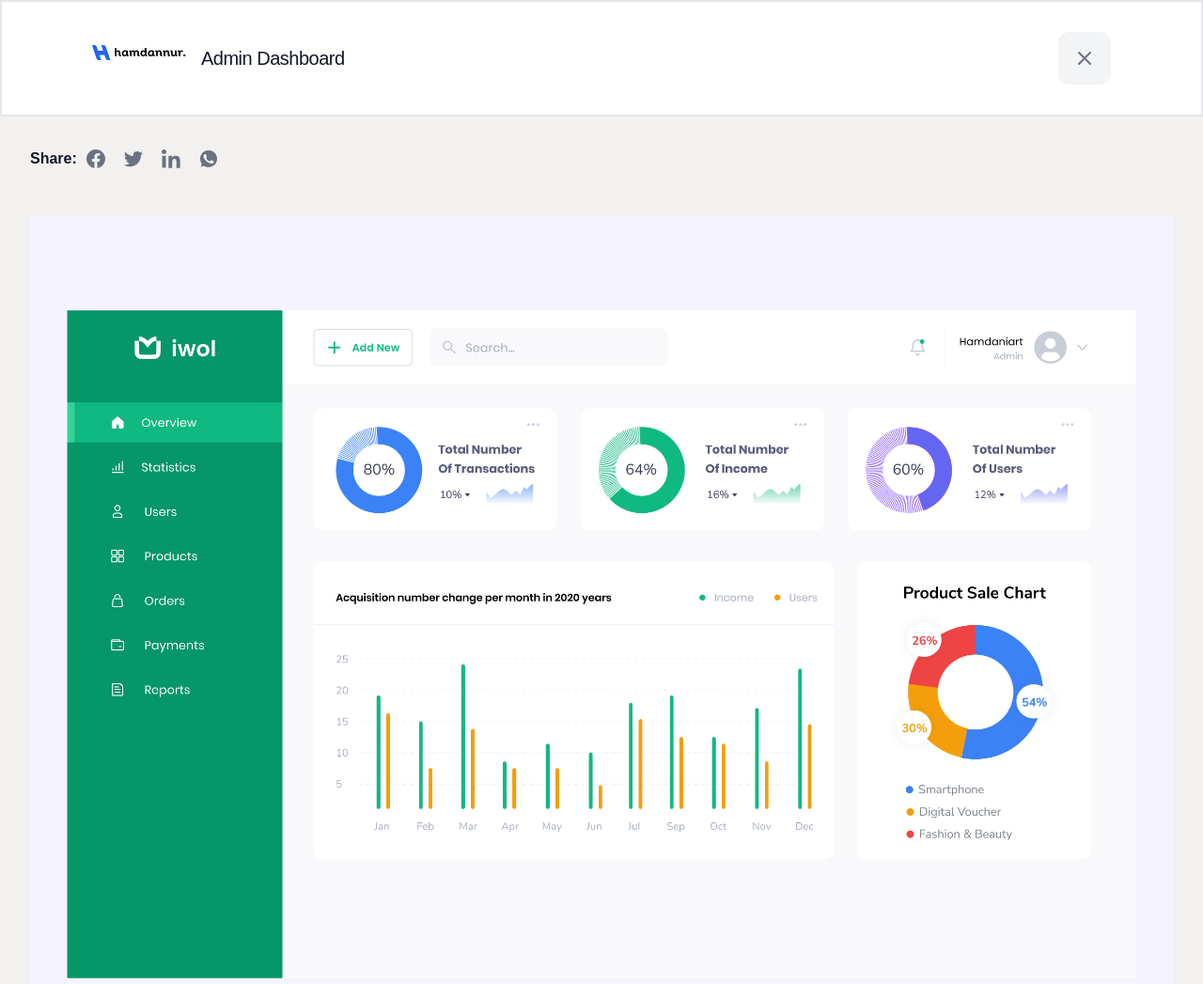
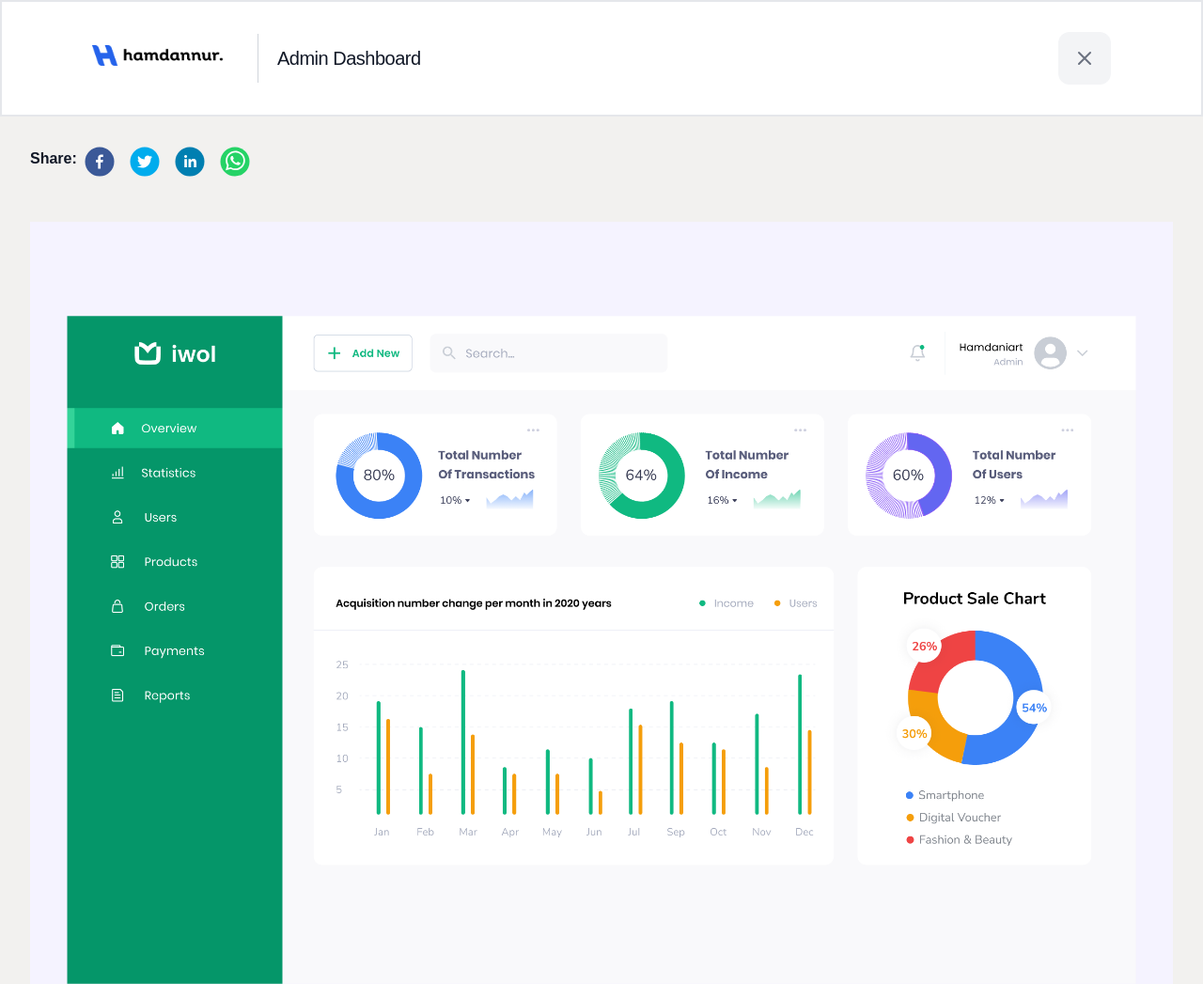
Before and after one commit to hamdannurachid/gatsby-starter-blog-portfolio, a Gatsby site: page /gallery/admin-dashboard in a window 1280 px wide. Shown: the top 1047 px of the page at 94% size. Built offline with nearby package versions, Linux system fonts and the light colour scheme; Gatsby itself is replaced by a stand-in of ours; some packages are replaced by stand-ins of ours; a web font is replaced by a local one.

Commit message:
share icon

```diff
--- a/src/components/Share.js
+++ b/src/components/Share.js
@@ -10,36 +10,49 @@ import {
     RedditShareButton,
 } from 'react-share';
 
-
+import {
+    EmailIcon,
+    FacebookIcon,
+    FacebookMessengerIcon,
+    HatenaIcon,
+    InstapaperIcon,
+    LineIcon,
+    LinkedinIcon,
+    LivejournalIcon,
+    MailruIcon,
+    OKIcon,
+    PinterestIcon,
+    PocketIcon,
+    RedditIcon,
+    TelegramIcon,
+    TumblrIcon,
+    TwitterIcon,
+    ViberIcon,
+    VKIcon,
+    WeiboIcon,
+    WhatsappIcon,
+    WorkplaceIcon
+} from "react-share";
 
 const Share = ({ socialConfig }) => (
     <div className="post-social flex space-x-4 text-gray-500">
+
         <FacebookShareButton url={socialConfig.config.url} className="button outline-1 is-rounded facebook" >
-            <span className="sr-only">Facebook</span>
-            <svg className="h-6 w-6" fill="currentColor" viewBox="0 0 24 24" aria-hidden="true">
-                <path fill-rule="evenodd" d="M22 12c0-5.523-4.477-10-10-10S2 6.477 2 12c0 4.991 3.657 9.128 8.438 9.878v-6.987h-2.54V12h2.54V9.797c0-2.506 1.492-3.89 3.777-3.89 1.094 0 2.238.195 2.238.195v2.46h-1.26c-1.243 0-1.63.771-1.63 1.562V12h2.773l-.443 2.89h-2.33v6.988C18.343 21.128 22 16.991 22 12z" clip-rule="evenodd" />
-            </svg>
+            <FacebookIcon size={32} round={true} bgStyle={{ fill: '' }} />
+
         </FacebookShareButton>
         <TwitterShareButton url={socialConfig.config.url} className="button outline-1 is-rounded facebook" >
-            <span className="sr-only">Twitter</span>
-            <svg className="h-6 w-6" fill="currentColor" viewBox="0 0 24 24" aria-hidden="true">
-                <path d="M8.29 20.251c7.547 0 11.675-6.253 11.675-11.675 0-.178 0-.355-.012-.53A8.348 8.348 0 0022 5.92a8.19 8.19 0 01-2.357.646 4.118 4.118 0 001.804-2.27 8.224 8.224 0 01-2.605.996 4.107 4.107 0 00-6.993 3.743 11.65 11.65 0 01-8.457-4.287 4.106 4.106 0 001.27 5.477A4.072 4.072 0 012.8 9.713v.052a4.105 4.105 0 003.292 4.022 4.095 4.095 0 01-1.853.07 4.108 4.108 0 003.834 2.85A8.233 8.233 0 012 18.407a11.616 11.616 0 006.29 1.84" />
-            </svg>
+            <TwitterIcon size={32} round={true} />
+
         </TwitterShareButton>
 
         <LinkedinShareButton url={socialConfig.config.url} className="button outline-1 is-rounded linkedin" title={socialConfig.config.title} >
-            <span className="sr-only">LinkedIn</span>
-            <svg className="h-6 w-6" fill="currentColor" viewBox="0 0 24 24" aria-hidden="true">
-                <path fill-rule="evenodd" clip-rule="evenodd" d="M9.30512 8.85279H12.9572V10.6719C13.4833 9.62569 14.8324 8.68563 16.859 8.68563C20.7441 8.68563 21.6665 10.7683 21.6665 14.5895V21.6665H17.7332V15.4598C17.7332 13.2837 17.2071 12.0565 15.8678 12.0565C14.0103 12.0565 13.2384 13.379 13.2384 15.4588V21.6665H9.30512V8.85279V8.85279ZM2.5605 21.4993H6.4938V8.68563H2.5605V21.4993V21.4993ZM7.05724 4.50748C7.05739 4.83716 6.992 5.16359 6.86489 5.46778C6.73778 5.77198 6.55147 6.04787 6.3168 6.27943C5.84126 6.75204 5.19759 7.01658 4.52715 7.01496C3.85788 7.01451 3.2157 6.75064 2.73946 6.28042C2.50564 6.04807 2.31996 5.77186 2.19307 5.46763C2.06618 5.1634 2.00057 4.83711 2 4.50748C2 3.84177 2.2655 3.20457 2.74044 2.73454C3.21626 2.26369 3.85872 1.99971 4.52813 2C5.19876 2 5.84185 2.26451 6.3168 2.73454C6.79076 3.20457 7.05724 3.84177 7.05724 4.50748Z" />
-            </svg>
+            <LinkedinIcon size={32} round={true} />
+
         </LinkedinShareButton>
         <WhatsappShareButton url={socialConfig.config.url} className="button outline-1 is-rounded whatsapp" title={socialConfig.config.title} >
 
-            <span className="sr-only">WhatsApp</span>
-            <svg className="h-6 w-6" fill="currentColor" viewBox="0 0 24 24" aria-hidden="true">
-                <path fill-rule="evenodd" clip-rule="evenodd" d="M19.6538 7.15092C16.9613 2.99986 11.4639 1.76576 7.20066 4.34615C3.0496 6.92654 1.70331 12.5361 4.39589 16.6871L4.62028 17.0237L3.72275 20.3894L7.08847 19.4919L7.42505 19.7163C8.88353 20.5016 10.4542 20.9504 12.0249 20.9504C13.7077 20.9504 15.3906 20.5016 16.8491 19.6041C21.0001 16.9115 22.2342 11.4142 19.6538 7.15092V7.15092ZM17.2978 15.7896C16.8491 16.4628 16.2881 16.9115 15.5028 17.0237C15.054 17.0237 14.4931 17.2481 12.2493 16.3506C10.342 15.453 8.77134 13.9946 7.64943 12.3117C6.97628 11.5264 6.63971 10.5166 6.52752 9.50693C6.52752 8.60941 6.86409 7.82407 7.42505 7.26312C7.64943 7.03873 7.87381 6.92654 8.09819 6.92654H8.65915C8.88353 6.92654 9.10791 6.92654 9.2201 7.37531C9.44448 7.93626 10.0054 9.28255 10.0054 9.39474C10.1176 9.50693 10.1176 9.73131 10.0054 9.8435C10.1176 10.0679 10.0054 10.2923 9.89325 10.4045C9.78105 10.5166 9.66886 10.741 9.55667 10.8532C9.33229 10.9654 9.2201 11.1898 9.33229 11.4142C9.78105 12.0873 10.342 12.7605 10.903 13.3214C11.5761 13.8824 12.2493 14.3311 13.0346 14.6677C13.259 14.7799 13.4834 14.7799 13.5955 14.5555C13.7077 14.3311 14.2687 13.7702 14.4931 13.5458C14.7175 13.3214 14.8296 13.3214 15.054 13.4336L16.8491 14.3311C17.0735 14.4433 17.2978 14.5555 17.41 14.6677C17.5222 15.0043 17.5222 15.453 17.2978 15.7896V15.7896Z" />
-            </svg>
-
+            <WhatsappIcon size={32} round={true} />
 
         </WhatsappShareButton>
     </div>
--- a/src/templates/detail_gallery.js
+++ b/src/templates/detail_gallery.js
@@ -65,21 +65,42 @@ const DetailGallery = ({ data, pageContext }) => {
 
 
             <nav className="top-0 z-30 flex items-center justify-between flex-wrap py-6 px-8 sm:px-24 mybg transition-all duration-300 border-2 sticky w-full bg-white">
-                <div className="flex items-center lg:w-0 lg:flex-1 mr-6">
+
+
+
+                <div class="inline-flex items-center divide-x divide-gray-300">
+                    <div class="flex-shrink-0 flex pr-5">
+                        <Link
+                            to={`/`}
+                            href="#responsive-header"
+                            className="block mr-4 text-xl lg:inline-block lg:mt-0 text-gray-900"
+                        >
+                            {/* {siteTitle} */}
+                            <StaticImage src="../images/nav-ico.png" alt="icon" placeholder="none" width={140} />
+
+
+                        </Link>
+                    </div>
+                    <div class="min-w-0 flex-1 pl-5 py-1 text-sm text-gray-500 sm:py-3">
+                        <h1 className="text-xl">{post.frontmatter.title}</h1> </div>
+                </div>
+
+
+                {/* <div className="flex items-center lg:w-0 lg:flex-1 mr-6">
                     <Link
                         to={`/`}
                         href="#responsive-header"
                         className="block mr-4 text-xl lg:inline-block lg:mt-0 text-gray-900"
                     >
-                        {/* {siteTitle} */}
-                        <StaticImage src="../images/nav-ico.png" alt="icon" placeholder="none" width={100} />
+
+                        <StaticImage src="../images/nav-ico.png" alt="icon" placeholder="none" width={140} />
 
 
                     </Link>
 
                     <h1 className="text-xl">{post.frontmatter.title}</h1>
 
-                </div>
+                </div> */}
 
                 <div className="w-full flex items-center lg:flex lg:items-center lg:w-auto">
                     <div className="inline-block text-sm -ml-5 py-2">
```
